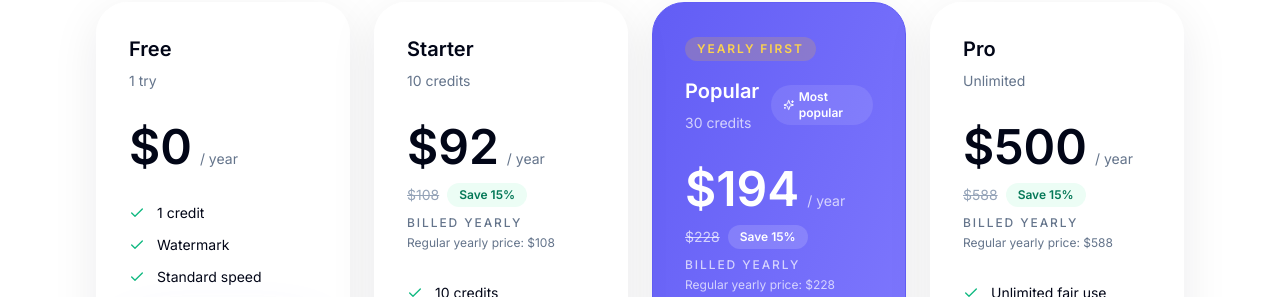
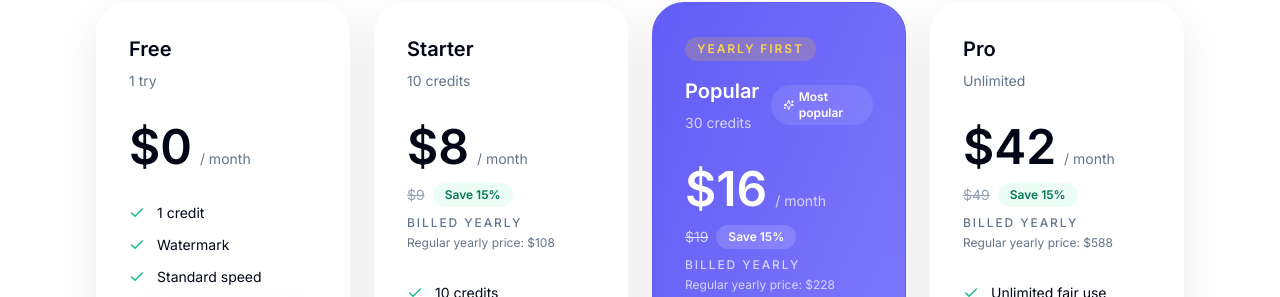
Before and after one commit to Abdumutalib/getdressai.com, a Next.js app: page /pricing in a window 1280 px wide. Shown: the part 645-942 px from the top of the page. Built offline with nearby package versions, Linux system fonts and the light colour scheme; no server answers.

Commit message:
Show discounted monthly equivalent for yearly billing

```diff
--- a/components/PricingCards.tsx
+++ b/components/PricingCards.tsx
@@ -17,7 +17,7 @@ type CycleCopy = {
   yearlyHint: string;
   yearlyPlan: string;
   monthlyPlan: string;
-  perYear: string;
+  perMonth: string;
   saveLabel: string;
   yearlyWas: string;
 };
@@ -30,7 +30,7 @@ const cycleCopy: Record<string, CycleCopy> = {
     yearlyHint: "Annual billing is selected by default for better value.",
     yearlyPlan: "Billed yearly",
     monthlyPlan: "Billed monthly",
-    perYear: "/ year",
+    perMonth: "/ month",
     saveLabel: "Save 15%",
     yearlyWas: "Regular yearly price",
   },
@@ -41,7 +41,7 @@ const cycleCopy: Record<string, CycleCopy> = {
     yearlyHint: "По умолчанию выбрана годовая подписка как более выгодная.",
     yearlyPlan: "Списывается раз в год",
     monthlyPlan: "Списывается раз в месяц",
-    perYear: "/ год",
+    perMonth: "/ месяц",
     saveLabel: "Скидка 15%",
     yearlyWas: "Обычная цена за год",
   },
@@ -52,7 +52,7 @@ const cycleCopy: Record<string, CycleCopy> = {
     yearlyHint: "Ko'proq foyda uchun default holatda yillik obuna tanlangan.",
     yearlyPlan: "Yiliga bir marta yechiladi",
     monthlyPlan: "Oyiga bir marta yechiladi",
-    perYear: "/ yil",
+    perMonth: "/ oy",
     saveLabel: "15% chegirma",
     yearlyWas: "Oddiy yillik narx",
   },
@@ -63,7 +63,7 @@ const cycleCopy: Record<string, CycleCopy> = {
     yearlyHint: "Daha iyi deger icin varsayilan olarak yillik abonelik secildi.",
     yearlyPlan: "Yilda bir kez faturalandirilir",
     monthlyPlan: "Ayda bir kez faturalandirilir",
-    perYear: "/ yil",
+    perMonth: "/ ay",
     saveLabel: "%15 indirim",
     yearlyWas: "Normal yillik fiyat",
   },
@@ -74,7 +74,7 @@ const cycleCopy: Record<string, CycleCopy> = {
     yearlyHint: "La suscripcion anual viene seleccionada por defecto por mejor valor.",
     yearlyPlan: "Se cobra una vez al ano",
     monthlyPlan: "Se cobra una vez al mes",
-    perYear: "/ ano",
+    perMonth: "/ mes",
     saveLabel: "15% de descuento",
     yearlyWas: "Precio anual normal",
   },
@@ -85,7 +85,7 @@ const cycleCopy: Record<string, CycleCopy> = {
     yearlyHint: "La facturation annuelle est selectionnee par defaut pour une meilleure valeur.",
     yearlyPlan: "Facture une fois par an",
     monthlyPlan: "Facture une fois par mois",
-    perYear: "/ an",
+    perMonth: "/ mois",
     saveLabel: "-15%",
     yearlyWas: "Prix annuel normal",
   },
@@ -96,7 +96,7 @@ const cycleCopy: Record<string, CycleCopy> = {
     yearlyHint: "Jahrliche Abrechnung ist standardmassig vorausgewahlt fur mehr Wert.",
     yearlyPlan: "Wird jahrlich abgerechnet",
     monthlyPlan: "Wird monatlich abgerechnet",
-    perYear: "/ Jahr",
+    perMonth: "/ Monat",
     saveLabel: "15% Rabatt",
     yearlyWas: "Normaler Jahrespreis",
   },
@@ -107,7 +107,7 @@ const cycleCopy: Record<string, CycleCopy> = {
     yearlyHint: "تم اختيار الاشتراك السنوي افتراضيا لانه افضل قيمة.",
     yearlyPlan: "تتم الفوترة مرة كل سنة",
     monthlyPlan: "تتم الفوترة مرة كل شهر",
-    perYear: "/ سنة",
+    perMonth: "/ شهر",
     saveLabel: "خصم 15%",
     yearlyWas: "السعر السنوي العادي",
   },
@@ -228,9 +228,9 @@ export function PricingCards() {
         {plans.map((plan) => {
           const monthlyPrice = plan.price;
           const regularYearlyPrice = monthlyPrice * 12;
-          const discountedYearlyPrice = Math.round(regularYearlyPrice * 0.85);
-          const shownPrice = billingCycle === "yearly" ? discountedYearlyPrice : monthlyPrice;
-          const shownPeriod = billingCycle === "yearly" ? localizedCycleCopy.perYear : t("pricing.perMonth");
+          const discountedMonthlyPrice = Number((monthlyPrice * 0.85).toFixed(2));
+          const shownPrice = billingCycle === "yearly" ? discountedMonthlyPrice : monthlyPrice;
+          const shownPeriod = billingCycle === "yearly" ? localizedCycleCopy.perMonth : t("pricing.perMonth");
 
           return (
             <div
@@ -268,7 +268,7 @@ export function PricingCards() {
               {plan.plan !== "free" && billingCycle === "yearly" ? (
                 <div className="mt-3 flex flex-wrap items-center gap-2">
                   <span className={`text-sm line-through ${plan.highlight ? "text-white/70" : "text-slate-400 dark:text-slate-500"}`}>
-                    {formatCurrency(regularYearlyPrice)}
+                    {formatCurrency(monthlyPrice)}
                   </span>
                   <span className={`rounded-full px-3 py-1 text-xs font-semibold ${plan.highlight ? "bg-white/15 text-white" : "bg-emerald-50 text-emerald-700 dark:bg-emerald-500/10 dark:text-emerald-300"}`}>
                     {localizedCycleCopy.saveLabel}
```
